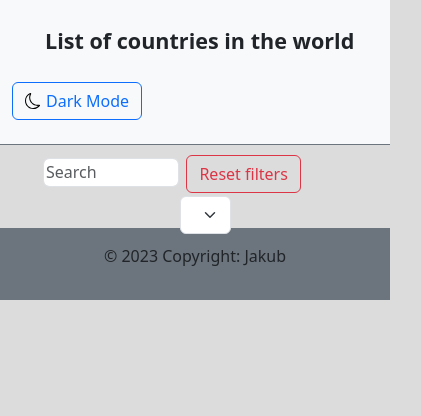
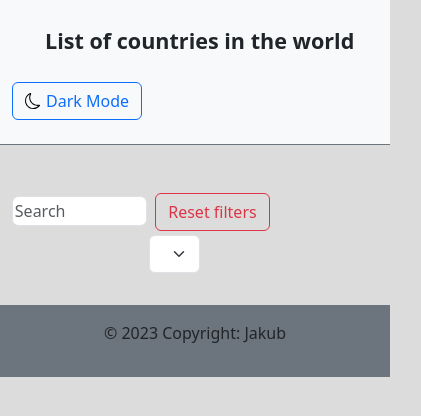
Before and after one commit to Dante26/country, a website with bundled scripts: page dist/index.html in a window 390 px wide. Shown: the whole page, 421 px wide, since content can reach past the window. Built offline with nearby package versions, Linux system fonts and the light colour scheme; no server answers; files whose address does not match are found by name.

Commit message:
responsivity update

```diff
--- a/dist/index.html
+++ b/dist/index.html
@@ -22,7 +22,7 @@
                 </div>
             </div>
         </nav>
-        <main class="container" style="margin-top: 2.5%; margin-left: 8%; margin-bottom: 2.5%;">
+        <main class="container mt-5 ml-10 mb-5">
           <div>
             <form>
               <input type="search" id="country-search" class="form-control" placeholder="Search">
```
